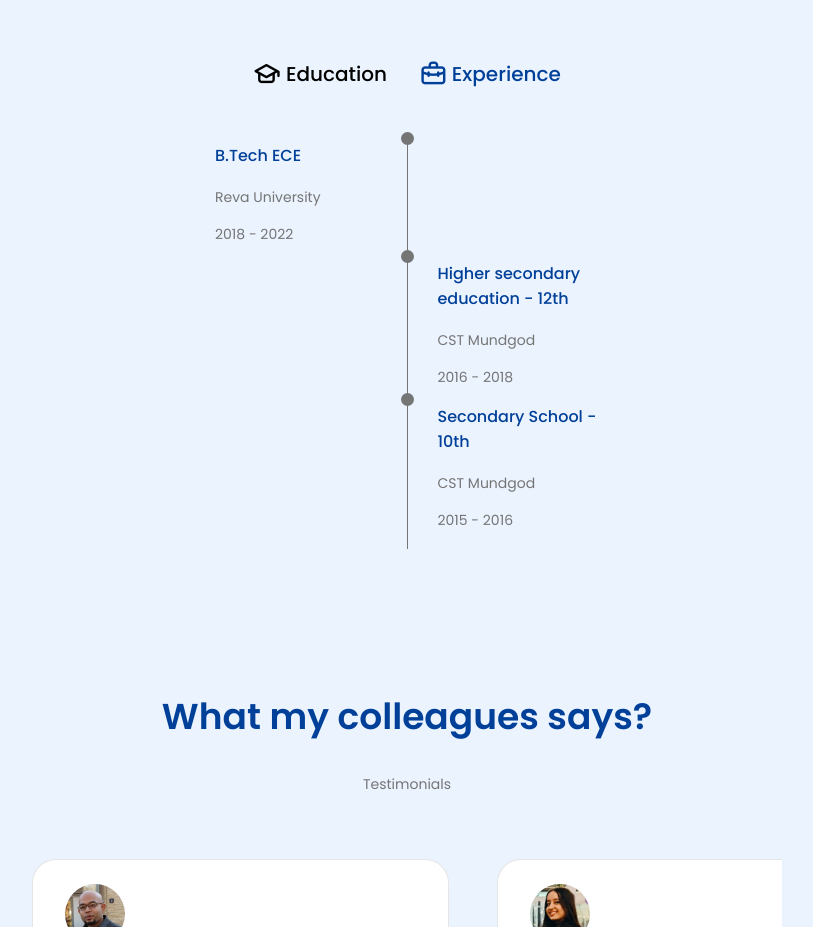
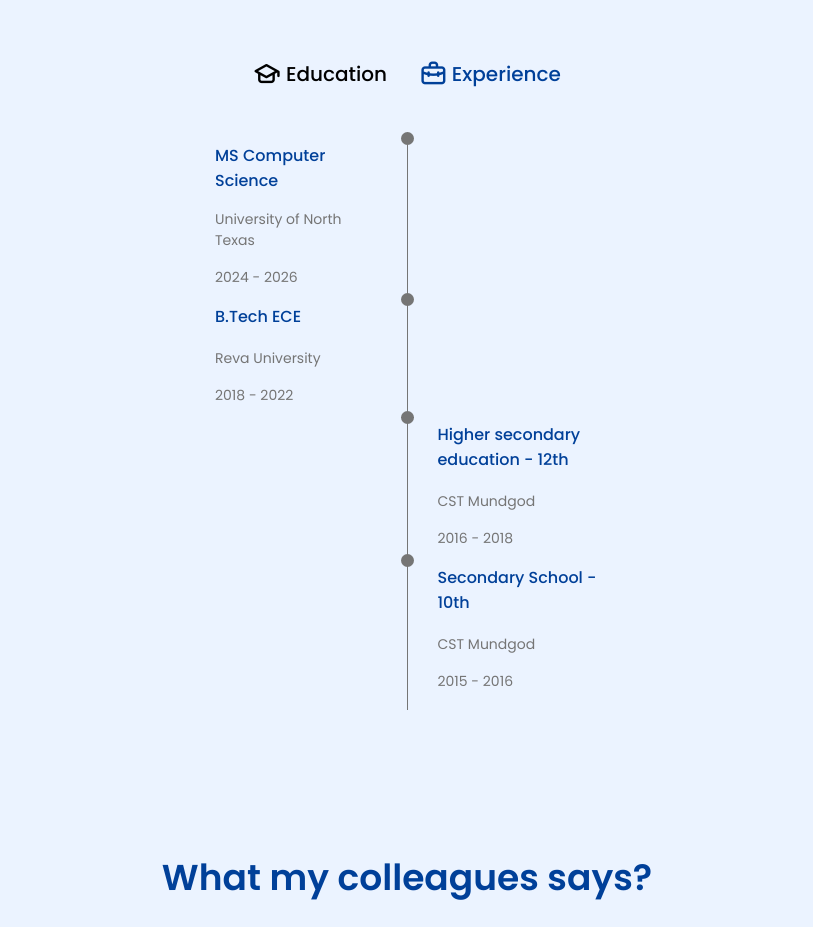
Before and after one commit to joeljohn159/portfolio, a React (Vite) app: page / in a window 1280 px wide. Shown: the part 3140-4067 px from the top of the page, without its empty margins (233-1046 px from the left). Built offline with nearby package versions, Linux system fonts and the light colour scheme.

Commit message:
Update Qualification.jsx

```diff
--- a/src/components/qualification/Qualification.jsx
+++ b/src/components/qualification/Qualification.jsx
@@ -28,6 +28,21 @@ export default function Qualification(){
 
                 <div className="qualification__sections">
                     <div className={toggle===1 ? "qualification__content qualification__content-active" : "qualification__content"}>
+                         <div className="qualification__data">
+                            <div>
+                                <h3 className="qualification__title">MS Computer Science</h3>
+                                <span className="qualification__subtitle">University of North Texas</span>
+                                <div className="qualification__calender">
+                                    <i className="uil uil-calender-alt"></i>2024 - 2026
+                                </div>
+                            </div>
+
+                            <div>
+                                <span className="qualification__rounder"></span>
+                                <div className="qualification__line"></div>
+                            </div>
+                        </div>
+
                         <div className="qualification__data">
                             <div>
                                 <h3 className="qualification__title">B.Tech ECE</h3>
```
